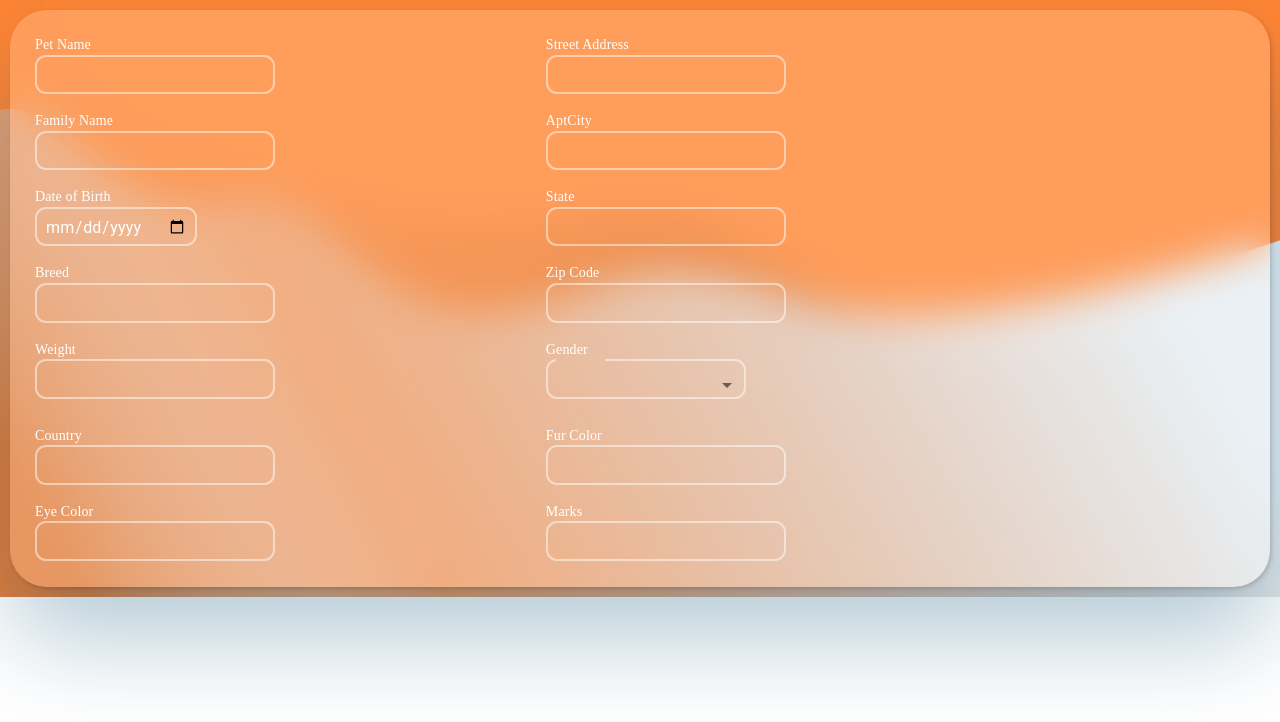
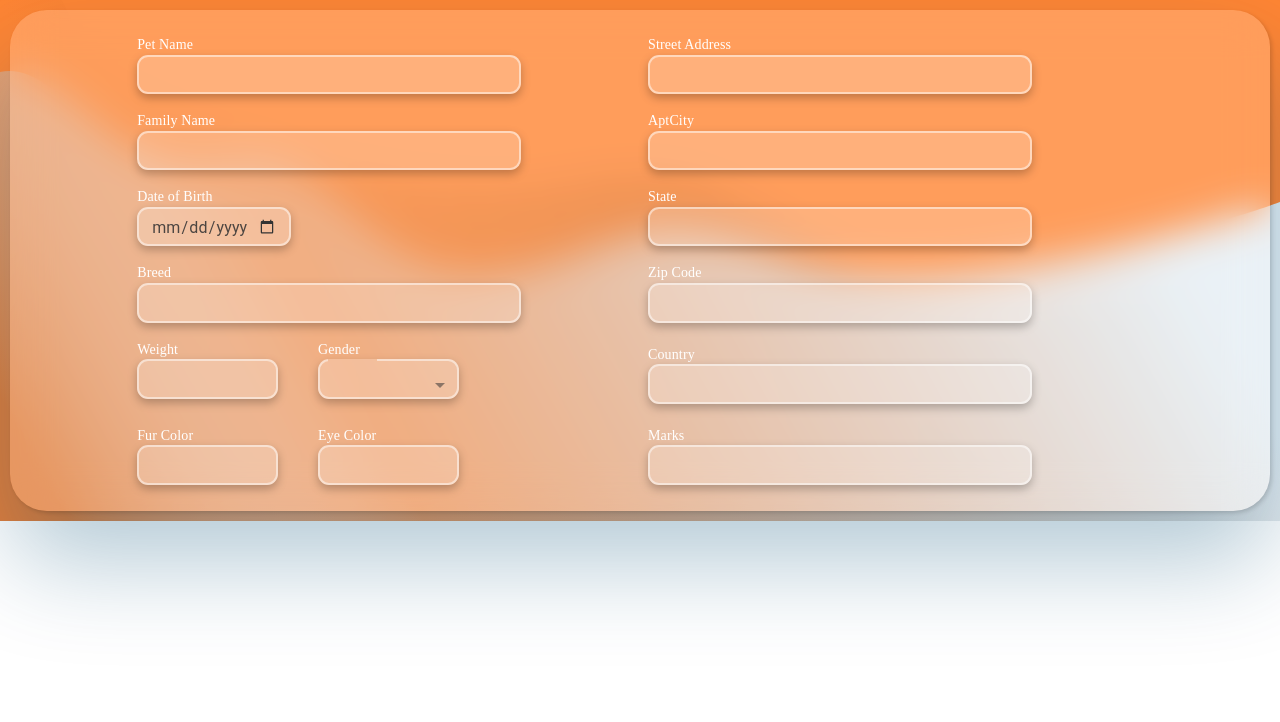
Before and after one commit to Dushani-Ranasinghe/mui-stepper-form, a React (Create React App) app: page / in a window 1280 px wide. Shown: the top 722 px of the page. Built offline with nearby package versions, Linux system fonts and the light colour scheme.

Commit message:
Styled form

```diff
--- a/src/Components/Test.js
+++ b/src/Components/Test.js
@@ -1,4 +1,4 @@
-import { Select, InputLabel, MenuItem } from "@mui/material";
+import { Select, InputLabel, MenuItem, Box } from "@mui/material";
 import React, { useState } from "react";
 import Grid from "@mui/material/Grid";
 import TextField from "@mui/material/TextField";
@@ -17,16 +17,79 @@ const textFieldStyle = {
     margin: "none",
     padding: "none",
     textAlign: "center",
-    "&:hover": {
-      borderColor: "rgba(255, 255, 255, 0.5)",
-      margin: "none",
-      padding: "none",
+    boxShadow: "0px 4px 10px rgba(0, 0, 0, 0.25)",
+    background: "rgba(255, 255, 255, 0.2)",
+
+    "&:hover fieldset": {
+      borderColor: "grey",
     },
   },
-  "& .MuiOutlinedInput-input": {
+  "& .MuiInputBase-root ": {
+    width: "30vw",
+    height: "40px",
+  },
+  "& .MuiFormControl-root": {
     padding: "0px 10px",
     height: "40px",
     color: "white",
+  },
+  "& .MuiOutlinedInput-root:hover ": {
+    "& .MuiOutlinedInput-notchedOutline": {
+      borderColor: "white",
+    },
+  },
+};
+
+const inputDateStyle = {
+  "& .MuiOutlinedInput-notchedOutline": {
+    border: "2px solid rgba(255, 255, 255, 0.5)",
+    borderRadius: "11px",
+    height: "40px",
+    margin: "none",
+    padding: "none",
+    textAlign: "center",
+    boxShadow: "0px 4px 10px rgba(0, 0, 0, 0.25)",
+    background: "rgba(255, 255, 255, 0.2)",
+  },
+  "& .MuiInputBase-root ": {
+    width: "12vw",
+    height: "40px",
+  },
+  "& .MuiFormControl-root": {
+    padding: "0px 10px",
+    height: "40px",
+    color: "white",
+  },
+  "& .MuiOutlinedInput-root:hover ": {
+    "& .MuiOutlinedInput-notchedOutline": {
+      borderColor: "white",
+    },
+  },
+};
+const smallTextStyle = {
+  "& .MuiOutlinedInput-notchedOutline": {
+    border: "2px solid rgba(255, 255, 255, 0.5)",
+    borderRadius: "11px",
+    height: "40px",
+    margin: "none",
+    padding: "none",
+    textAlign: "center",
+    boxShadow: "0px 4px 10px rgba(0, 0, 0, 0.25)",
+    background: "rgba(255, 255, 255, 0.2)",
+  },
+  "& .MuiInputBase-root ": {
+    width: "11vw",
+    height: "40px",
+  },
+  "& .MuiFormControl-root": {
+    padding: "0px 10px",
+    height: "40px",
+    color: "white",
+  },
+  "& .MuiOutlinedInput-root:hover ": {
+    "& .MuiOutlinedInput-notchedOutline": {
+      borderColor: "white",
+    },
   },
 };
 export default function Test() {
@@ -37,7 +100,14 @@ export default function Test() {
   };
 
   return (
-    <Grid container spacing={2}>
+    <Grid
+      container
+      spacing={2}
+      alignItems="center"
+      justifyContent="center"
+      flexGrow={1}
+      columns={12}
+    >
       <Grid item xs={12} sm={5}>
         <InputLabel sx={inputstyle}>Pet Name</InputLabel>
         <TextField
@@ -47,6 +117,7 @@ export default function Test() {
           autoComplete="off"
           variant="outlined"
           sx={textFieldStyle}
+          width="411px"
         />
       </Grid>
       <Grid item xs={12} sm={5}>
@@ -91,7 +162,7 @@ export default function Test() {
           autoComplete="off"
           variant="outlined"
           type="date"
-          sx={textFieldStyle}
+          sx={inputDateStyle}
         />
       </Grid>
       <Grid item xs={12} sm={5}>
@@ -127,18 +198,21 @@ export default function Test() {
           sx={textFieldStyle}
         />
       </Grid>
-      <Grid item xs={12} sm={5}>
-        <InputLabel sx={inputstyle}>Weight</InputLabel>
+      <Grid item xs={8} sm={5} display={"flex"}>
+        <Box mr={5}>
+          <InputLabel sx={inputstyle} flexDirection={"row"}>
+            Weight
+          </InputLabel>
           <TextField
             id="firstName"
             name="firstName"
             label=""
             autoComplete="off"
             variant="outlined"
-          sx={textFieldStyle}
+            sx={smallTextStyle}
           />
-      </Grid>
-      <Grid item xs={12} sm={5}>
+        </Box>
+        <Box>
           <InputLabel sx={inputstyle}>Gender</InputLabel>
           <Select
             labelId="demo-simple-select-label"
@@ -148,12 +222,14 @@ export default function Test() {
             onChange={handleChange}
             displayEmpty
             sx={{
-            width: 200,
+              width: "11vw",
               height: 50,
               "& .MuiOutlinedInput-notchedOutline": {
                 border: "2px solid rgba(255, 255, 255, 0.5)",
                 borderRadius: "11px",
                 height: "40px",
+                boxShadow: "0px 4px 10px rgba(0, 0, 0, 0.25)",
+                background: "rgba(255, 255, 255, 0.2)",
               },
               "& .MuiInputBase-root MuiOutlinedInput-root MuiInputBase-colorPrimary ":
                 {
@@ -164,13 +240,24 @@ export default function Test() {
                 height: "40px",
                 color: "white",
               },
+              // .css-duxqi2-MuiInputBase-root-MuiOutlinedInput-root-MuiSelect-root:hover .MuiOutlinedInput-notchedOutline{border-color:rgba(0, 0, 0, 0.87);}
+              "& .MuiInputBase-root": {
+                "& .MuiOutlinedInput-root": {
+                  "& .MuiSelect-root:hover": {
+                    "& .MuiOutlinedInput-notchedOutline": {
+                      borderColor: "white",
+                    },
+                  },
+                },
+              },
             }}
           >
             <MenuItem value={1}>Male</MenuItem>
             <MenuItem value={2}>Female</MenuItem>
           </Select>
+        </Box>
       </Grid>
-      <Grid item xs={12} sm={5}>
+      <Grid item xs={8} sm={5}>
         <InputLabel sx={inputstyle}>Country</InputLabel>
         <TextField
           id="firstName"
@@ -181,18 +268,22 @@ export default function Test() {
           sx={textFieldStyle}
         />
       </Grid>
-      <Grid item xs={12} sm={5}>
-        <InputLabel sx={inputstyle}>Fur Color</InputLabel>
+
+      <Grid item xs={8} sm={5} display={"flex"}>
+        <Box mr={5}>
+          <InputLabel sx={inputstyle} flexDirection={"row"}>
+            Fur Color
+          </InputLabel>
           <TextField
             id="firstName"
             name="firstName"
             label=""
             autoComplete="off"
             variant="outlined"
-          sx={textFieldStyle}
+            sx={smallTextStyle}
           />
-      </Grid>
-      <Grid item xs={12} sm={5}>
+        </Box>
+        <Box>
           <InputLabel sx={inputstyle}>Eye Color</InputLabel>
           <TextField
             id="firstName"
@@ -200,9 +291,11 @@ export default function Test() {
             label=""
             autoComplete="off"
             variant="outlined"
-          sx={textFieldStyle}
+            sx={smallTextStyle}
           />
+        </Box>
       </Grid>
+
       <Grid item xs={12} sm={5}>
         <InputLabel sx={inputstyle}>Marks</InputLabel>
         <TextField
```
Lines whose indentation alone changed are shown as unchanged.
